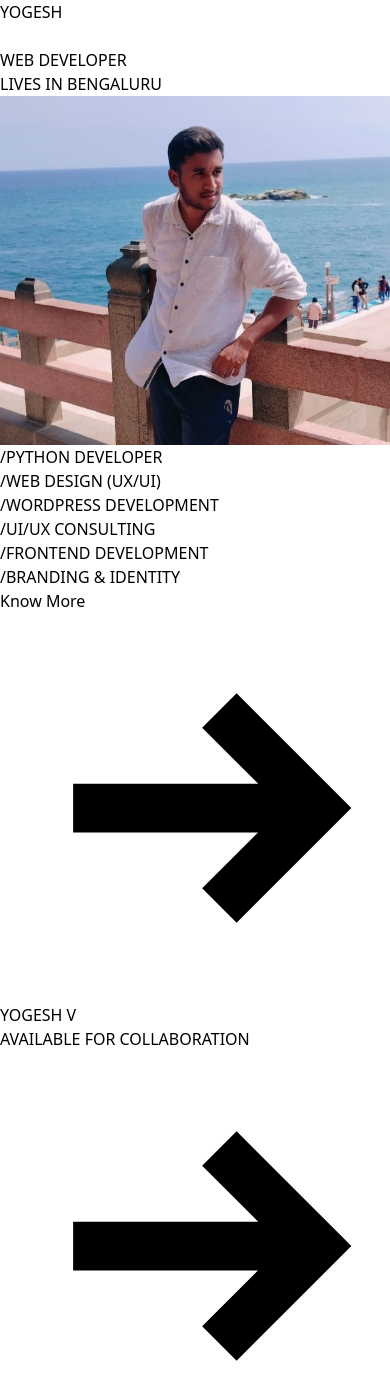
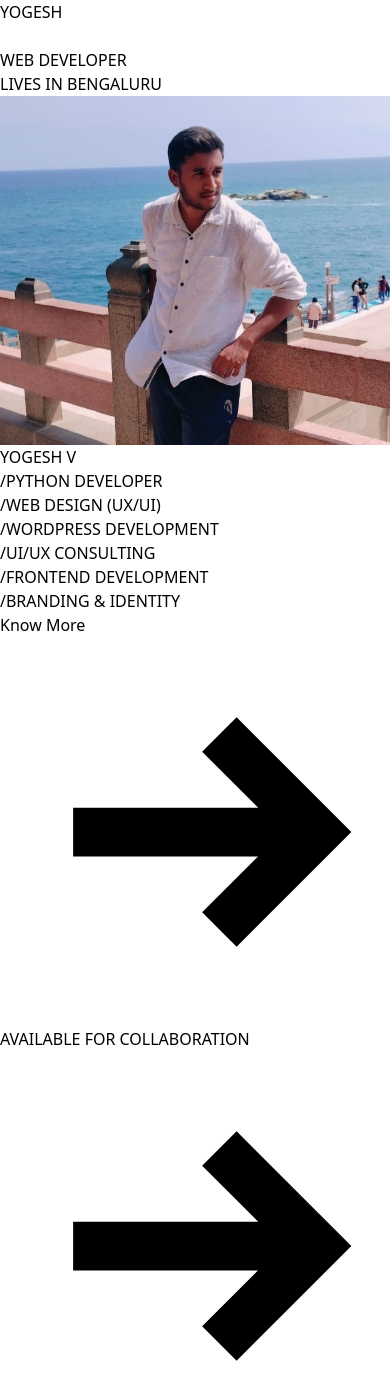
Before and after one commit to WhenYogesh/portfolio, a React app in the folder frontend/: page / in a window 390 px wide. Shown: the top 1400 px of the page. Built offline with nearby package versions, Linux system fonts and the light colour scheme; the HTML template or start-up script is replaced by a standard one.

Commit message:
updated mobile responsive

```diff
--- a/frontend/src/components/hero.tsx
+++ b/frontend/src/components/hero.tsx
@@ -113,10 +113,7 @@ const CreativeDesignerHero: React.FC = () => {
   <div className="mb-6 text-center mt-2">
     <h1 className="text-[42px] leading-[0.85] font-black tracking-tighter mb-3">
       {letters.map((letter, index) => (
-                <span
-                  key={index}
-                  className="inline-block"
-                >
+        <span key={index} className="inline-block">
           {letter}
         </span>
       ))}
@@ -126,9 +123,10 @@ const CreativeDesignerHero: React.FC = () => {
     </p>
   </div>
 
+  {/* Image and YOGESH V side by side */}
+  <div className="mb-8 flex items-center justify-center gap-4 px-4">
     {/* Image */}
-          <div className="mb-8 flex flex-col items-center">
-            <div className="w-full max-w-[260px] aspect-[3/4] bg-gray-300 overflow-hidden mb-6 rounded-lg">
+    <div className="w-[150px] aspect-[3/4] bg-gray-300 overflow-hidden rounded-lg">
       <img
         src="./src/assets/color.jpg"
         alt="Creative Designer"
@@ -136,19 +134,25 @@ const CreativeDesignerHero: React.FC = () => {
       />
     </div>
 
+    {/* YOGESH V next to image */}
+    <h2 className="text-[28px] font-black tracking-tight leading-none">
+      YOGESH V
+    </h2>
+  </div>
+
   {/* Services under image on mobile */}
-            <div className="text-center space-y-3 px-4">
+  <div className="text-center space-y-3 px-4 mb-6">
     {allServices.map(service => (
       <p
         key={service.key}
-                  className="text-[14px] font-black tracking-tight transform hover:scale-105 transition-transform duration-200"
+        className="text-[12px] font-black tracking-tight transform hover:scale-105 transition-transform duration-200"
       >
         {service.title}
       </p>
     ))}
   </div>
-          </div>
 
+  {/* Know more section */}
   <div className="mb-6 text-center">
     <div className="flex items-center justify-center gap-3 mb-3">
       <p className="text-[12px] tracking-wide font-medium">Know More</p>
@@ -156,11 +160,9 @@ const CreativeDesignerHero: React.FC = () => {
         <path d="M3 8h10M9 4l4 4-4 4"/>
       </svg>
     </div>
-            <h2 className="text-[32px] font-black tracking-tight leading-none">
-              YOGESH V
-            </h2>
   </div>
 
+  {/* Contact section */}
   <div className="text-center space-y-4 pb-8">
     <div className="flex items-center justify-center gap-3">
       <p className="text-[12px] tracking-wide font-medium">AVAILABLE FOR COLLABORATION</p>
@@ -173,6 +175,7 @@ const CreativeDesignerHero: React.FC = () => {
     </a>
   </div>
 </div>
+
 
         {/* Desktop & Tablet Version */}
         <div className="hidden lg:block w-full h-[calc(100vh-4vw)] relative">
```
Lines whose indentation alone changed are shown as unchanged.
